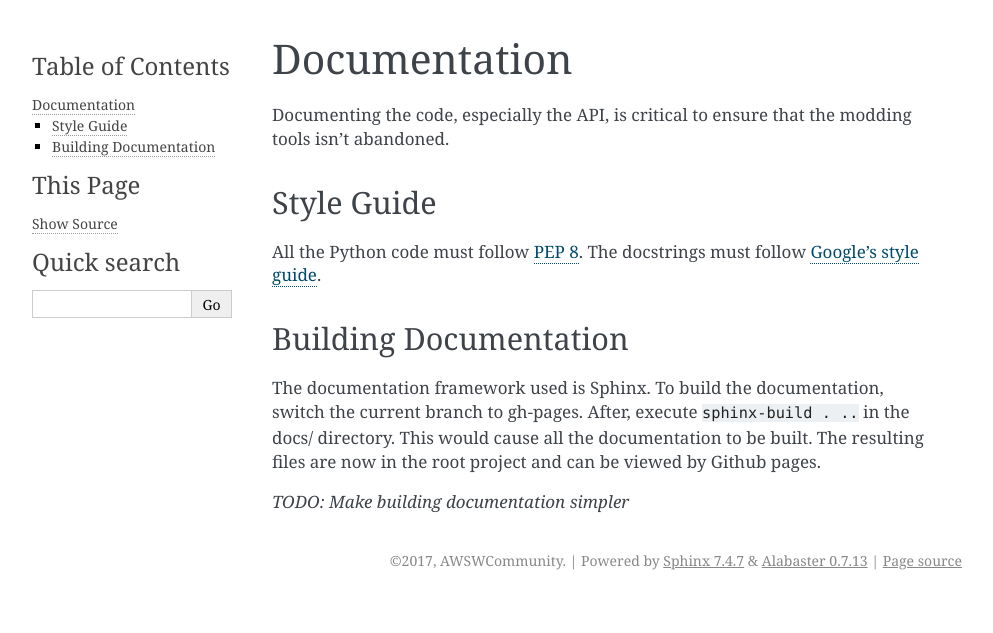
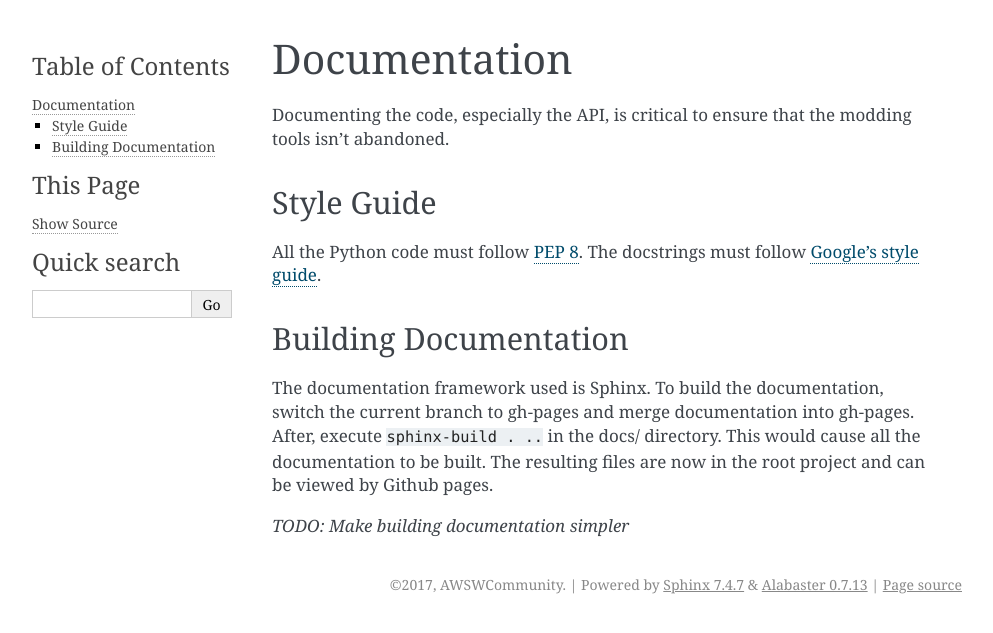
Before and after one commit to AWSW-Modding/AWSW-Modtools, a Sphinx documentation site: the page built from docs/documentation.rst, in a window 1280 px wide. Shown: the top 633 px of the page, without its empty margins (148-1141 px from the left). Built offline with Sphinx 7.4.7, drawn with Linux system fonts in a browser that asks for light colours.

Commit message:
Alert programmer to merge documentation into gh-pages before building.

```diff
--- a/docs/documentation.rst
+++ b/docs/documentation.rst
@@ -14,7 +14,7 @@ All the Python code must follow `PEP 8`_. The docstrings must follow `Google's s
 Building Documentation
 ----------------------
 
-The documentation framework used is Sphinx. To build the documentation, switch the current branch to gh-pages.
+The documentation framework used is Sphinx. To build the documentation, switch the current branch to gh-pages and merge documentation into gh-pages.
 After, execute ``sphinx-build . ..`` in the docs/ directory. This would cause all the documentation to be built.
 The resulting files are now in the root project and can be viewed by Github pages.
 
```
